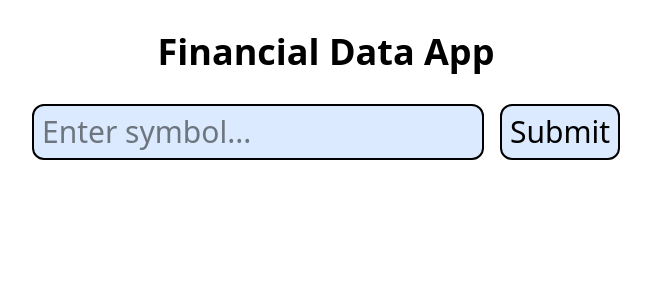
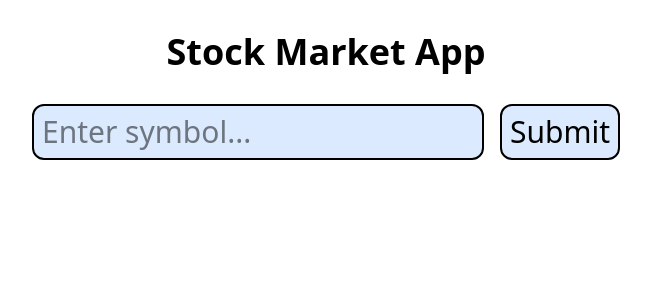
Before and after one commit to gabholli/stock-market-app, a Next.js app: page / in a window 1280 px wide. Shown: the top 300 px of the page, without its empty margins (314-965 px from the left). Built offline with nearby package versions, Linux system fonts and the light colour scheme.

Commit message:
Updated site header text

```diff
--- a/src/app/components/Header.tsx
+++ b/src/app/components/Header.tsx
@@ -3,7 +3,7 @@ const Header = () => {
         <header className="mb-8 flex flex-col justify-center items-center gap-y-8">
 
             <div className="flex justify-center items-center">
-                <h1 className="text-3xl md:text-3xl lg:text-4xl font-bold text-center">Financial Data App</h1>
+                <h1 className="text-3xl md:text-3xl lg:text-4xl font-bold text-center">Stock Market App</h1>
             </div>
 
         </header>
```
